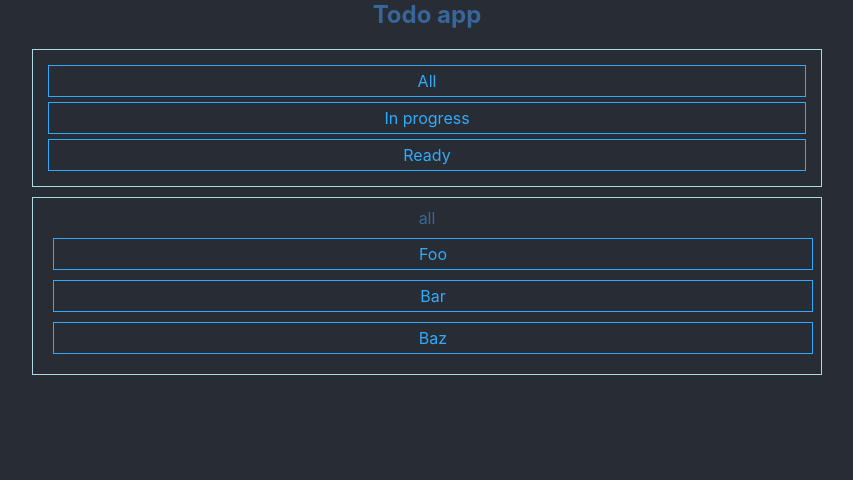
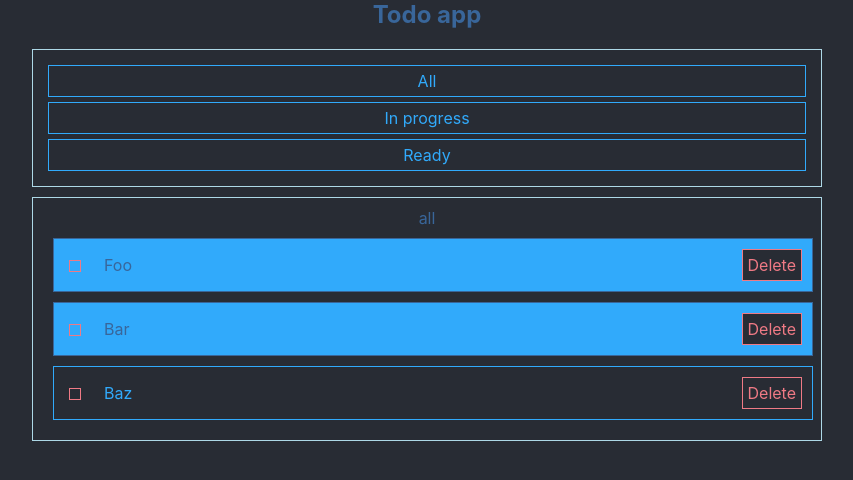
Before and after one commit to tothricsaj/todo-list__typescript, a React (Create React App) app: page / in a window 1280 px wide. Shown: the top 480 px of the page, without its empty margins (213-1066 px from the left). Built offline with nearby package versions, Linux system fonts and the light colour scheme.

Commit message:
ListElem style

```diff
--- a/src/App.css
+++ b/src/App.css
@@ -35,6 +35,10 @@
   color: var(--candy-pink);
 }
 
+.button__red:hover {
+  background-color: var(--candy-pink);
+}
+
 .button__selected {
   background-color: var(--light-blue);
   color: var(--dark-grey);
--- a/src/App.tsx
+++ b/src/App.tsx
@@ -1,4 +1,4 @@
-import React, { useState } from 'react';
+import React, { useEffect, useState } from 'react';
 
 import ErrorBoundary from './ErrorBoundary/ErrorBoundary'
 import List from './components/List/List';
@@ -11,14 +11,17 @@ import './App.css';
 
 const todosArr: Todo[] = [
   {
+    id: '12w2',
     title: 'Foo',
     status: TodoStatus.IN_PROGRESS
   },
   {
+    id: '12w5',
     title: 'Bar',
     status: TodoStatus.IN_PROGRESS
   },
   {
+    id: '12w95',
     title: 'Baz',
     status: TodoStatus.READY
   }
@@ -27,10 +30,30 @@ const todosArr: Todo[] = [
 function App() {
 
   const [status, setStatus] = useState<TodoStatus|All>(All.ALL_TODO);
+  const [todos, setTodos] = useState(todosArr);
+
+  const deleteTodo = (id: string) => {
+    setTodos(todos.filter(el => el.id !== id));
+  }
+
+  const toggleInProgress = (id: string) => {
+    setTodos(
+      todos.map(elem => {
+        if(elem.id === id) {
+          elem.status === TodoStatus.IN_PROGRESS
+            ? elem.status = TodoStatus.PENDING
+            : elem.status = TodoStatus.IN_PROGRESS
+          ;
+          return elem;
+        }
+        return elem;
+      })
+    );
+  }
 
   return (
     <ErrorBoundary>
-      <TodoContext.Provider value={todosArr}>
+      <TodoContext.Provider value={todos}>
         <div className="App">
           <h2 style={{marginBottom: '20px'}}>Todo app</h2>
           <TodoController
@@ -40,6 +63,8 @@ function App() {
           />
           <List
             todoStatus={status}
+            deleteTodo={deleteTodo}
+            toggleInProgress={toggleInProgress}
           />
         </div>
       </TodoContext.Provider>
--- a/src/common/constants.ts
+++ b/src/common/constants.ts
@@ -1,6 +1,7 @@
 export enum TodoStatus {
   READY = 'ready',
   IN_PROGRESS = 'inProgress',
+  PENDING = 'pending'
 }
 
 export enum All {
--- a/src/components/List/List.tsx
+++ b/src/components/List/List.tsx
@@ -20,14 +20,22 @@ const ListComponent = (props: any) => {
         todos.filter((todo, i) => todo.status === props.todoStatus)
       );
     }
-    console.log(todoList);
-  }, [props.todoStatus]);
+  }, [props.todoStatus, todos]);
 
   return (
     <div className={style.wrapper}>
       <p>{ props.todoStatus }</p>
       <ul>
-        {todoList.map((todo, i) => <ListElem key={i} index={i} title={todo.title}/>)}
+        {todoList.map((todo, i) => (
+          <ListElem
+            key={i}
+            index={i}
+            title={todo.title}
+            status={todo.status}
+            toggleInProgress={() => props.toggleInProgress(todo.id)}
+            deleteElem={() => props.deleteTodo(todo.id)}
+          />)
+          )}
       </ul>
     </div>
   );
--- a/src/components/List/ListElem/ListElem.module.css
+++ b/src/components/List/ListElem/ListElem.module.css
@@ -2,6 +2,49 @@
   width: calc(100% - 20px);
   margin: 10px;
   padding: 5px;
+  display: flex;
+  justify-content: flex-start;
+  align-items: center;
   border: 1px solid var(--light-blue);
   color: var(--light-blue);
 }
+
+.inProgress {
+  background-color: var(--light-blue);
+  color: var(--dark-blue);
+  border-color: var(--dark-blue);
+}
+
+.cbContainer {
+  width: 10px;
+  height: 10px;
+  margin-left: 10px;
+  display: block;
+  position: relative;
+  cursor: pointer;
+}
+
+.cbContainer input {
+  visibility: hidden;
+  position: absolute;
+  top: 0;
+  left: 0;
+}
+
+.checkMark {
+  width: 100%;
+  height: 100%;
+  display: block;
+  position: absolute;
+  top: 0;
+  left: 0;
+  border: 1px solid var(--candy-pink);
+}
+
+.cbContainer input:checked ~ .checkMark {
+  background-color: var(--candy-pink);
+}
+
+.button__red__inProgress {
+  background-color: var(--dark-grey);
+}
--- a/src/components/List/ListElem/ListElem.tsx
+++ b/src/components/List/ListElem/ListElem.tsx
@@ -1,13 +1,41 @@
-import React from "react";
+import React, { EventHandler, MouseEventHandler } from "react";
+import style from './ListElem.module.css';
+import '../../../App.css';
 
-import style from './ListElem.module.css';
+import { TodoStatus } from '../../../common/constants';
 
 const ListElem = (props: any) => {
+  const deleteElem = (e: React.MouseEvent) => {
+    e.stopPropagation();
+    props.deleteElem();
+  }
   return (
     <li
       key={props.index}
-      className={style.wrapper}
-    >{props.title}</li>
+      className={[
+        style.wrapper,
+        (props.status === TodoStatus.IN_PROGRESS ? style.inProgress:null)
+      ].join(" ")}
+      onClick={props.toggleInProgress}
+    >
+      <label className={style.cbContainer}>
+        <input type="checkbox" />
+        <span className={style.checkMark}></span>
+      </label>
+      <p style={{marginLeft: '25px'}}>
+        {props.title}
+      </p>
+      <div
+        style={{
+          marginLeft: 'auto',
+        }}
+        className={[
+          "button button__red",
+          (props.status === TodoStatus.IN_PROGRESS ? style.button__red__inProgress:null)
+        ].join(" ")}
+        onClick={deleteElem}
+      >Delete</div>
+    </li>
   );
 }
 
--- a/src/components/TodoController/TodoController.tsx
+++ b/src/components/TodoController/TodoController.tsx
@@ -1,5 +1,6 @@
 import React from "react";
 import style from './TodoController.module.css';
+
 
 const TodoController = (props: any) => {
   return (
--- a/src/context/TodoContext.tsx
+++ b/src/context/TodoContext.tsx
@@ -3,20 +3,24 @@ import { TodoStatus } from "../common/constants";
 
 
 export interface Todo {
+  id: string,
   title: string,
   status: TodoStatus
 };
 
 const todosArr: Todo[] = [
   {
+    id: '12w2',
     title: 'Foo',
     status: TodoStatus.IN_PROGRESS
   },
   {
+    id: '12w5',
     title: 'Bar',
     status: TodoStatus.IN_PROGRESS
   },
   {
+    id: '12w95',
     title: 'Baz',
     status: TodoStatus.READY
   }
```
